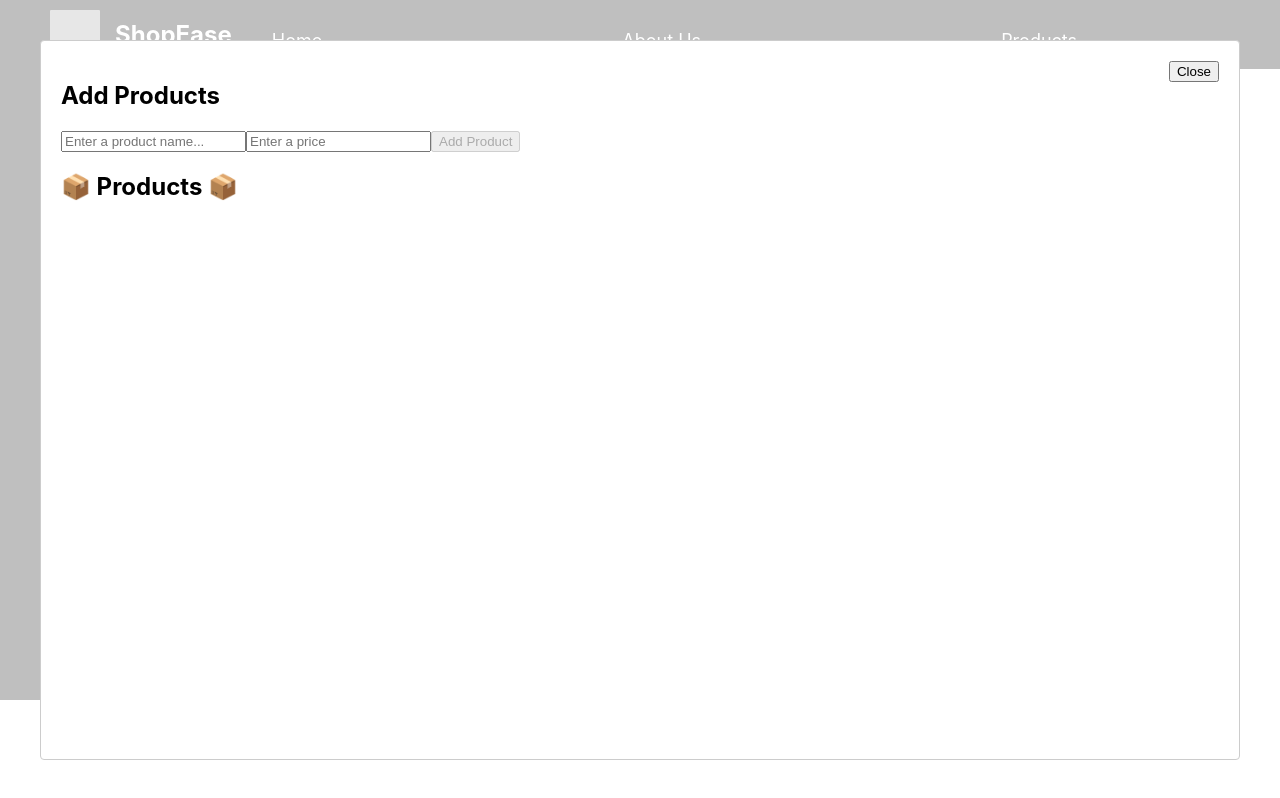
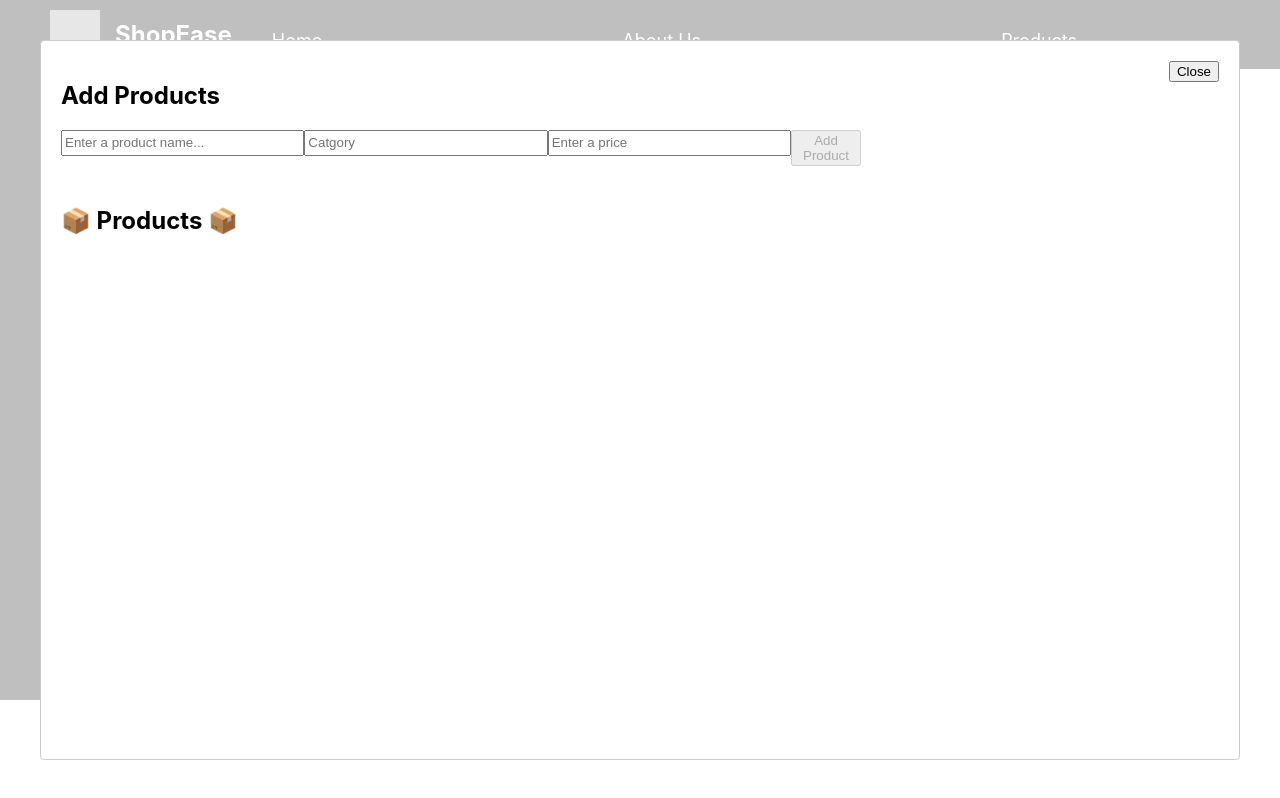
Before and after one commit to chirag858/shopping-cart, a React (Create React App) app: page / in a window 1280 px wide. Both pictures are taken after a click on the button "Add Products". Shown: the top 798 px of the page. Built offline with nearby package versions, Linux system fonts and the light colour scheme; grey boxes are pictures that could not be loaded.

Commit message:
category values

```diff
--- a/src/modals/Modal.js
+++ b/src/modals/Modal.js
@@ -6,11 +6,13 @@ import { useCart } from "../context/CartContextProvider";
 const AddProductModal = ({ isOpen, onRequestClose, onSave }) => {
     const { products, addToCart } = useCart();
     const [inputValue, setInputValue] = useState("");
+    const [inputCategoryValue, setInputCategoryValue] = useState("");
     const [inputNumber, setInputNumber] = useState("");
 
     const handleSave = () => {
         onSave({
             name: inputValue,
+            category: inputCategoryValue,
             price: parseFloat(inputNumber) || 0,
         });
         setInputValue("");
@@ -32,16 +34,27 @@ const AddProductModal = ({ isOpen, onRequestClose, onSave }) => {
                 Close
             </button>
             <h2>Add Products</h2>
+            <div style={{display : "flex", justifyContent :"space-between", width : "800px"}}>
             <input
                 className="input-text"
                 type="text"
+                style={{width : "320px",height : "20px"}}
                 value={inputValue}
                 onChange={(e) => setInputValue(e.target.value)}
                 placeholder="Enter a product name..."
             />
             <input
                 className="input-text"
+                type="text"
+                style={{width : "320px",height : "20px"}}
+                value={inputCategoryValue}
+                onChange={(e) => setInputCategoryValue(e.target.value)}
+                placeholder="Catgory"
+            />
+            <input
+                className="input-text"
                 type="number"
+                style={{width : "320px",height : "20px"}}
                 value={inputNumber}
                 onChange={(e) => setInputNumber(e.target.value)}
                 placeholder="Enter a price"
@@ -52,6 +65,7 @@ const AddProductModal = ({ isOpen, onRequestClose, onSave }) => {
             >
                 Add Product
             </button>
+            </div>
             <br />
             <ProductList products={products} addToCart={addToCart} onlyList />
         </Modal>
```
